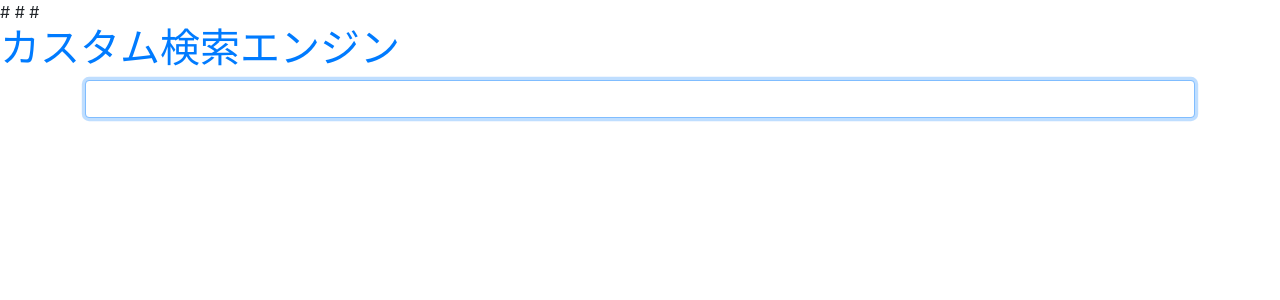
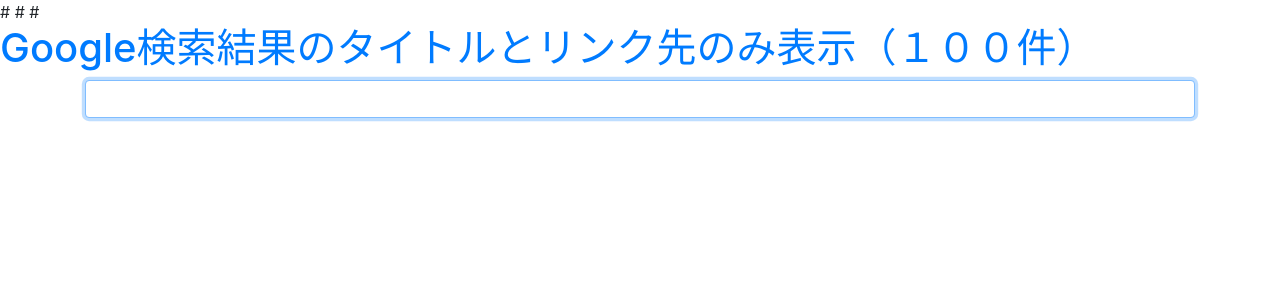
Before and after one commit to miyamiko/search7, a Django app: page / in a window 1280 px wide. Shown: the top 300 px of the page. Run offline with Django 3.2, Linux system fonts and the light colour scheme; some libraries are stand-ins or nearby versions.

Commit message:
タイトル変更

```diff
--- a/search/templates/base.html
+++ b/search/templates/base.html
@@ -5,7 +5,7 @@
 <head>
     <meta charset="UTF-8">
     <meta name="viewport" content="width=device-width,initial-scale=1">
-    <title>カスタム検索エンジン</title>
+    <title>Google検索結果のタイトルとリンク先のみ表示（１００件）</title>
 #    <link rel="stylesheet" href="https://stackpath.bootstrapcdn.com/bootstrap/4.4.1/css/bootstrap.min.css" integrity="sha384-Vkoo8x4CGsO3+Hhxv8T/Q5PaXtkKtu6ug5TOeNV6gBiFeWPGFN9MuhOf23Q9Ifjh" crossorigin="anonymous">
 #    <link rel="stylesheet" href="https://use.fontawesome.com/releases/v5.1.0/css/all.css" integrity="sha384-lKuwvrZot6UHsBSfcMvOkWwlCMgc0TaWr+30HWe3a4ltaBwTZhyTEggF5tJv8tbt" crossorigin="anonymous">
 
@@ -16,7 +16,7 @@
 
 </head>
 <body>
-    <h1 class="title"><a href="{% url 'search:index' %}">カスタム検索エンジン</a></h1>
+    <h1 class="title"><a href="{% url 'search:index' %}">Google検索結果のタイトルとリンク先のみ表示（１００件）</a></h1>
 
     <main class="container">
         <form class="search_area" action="">
```
